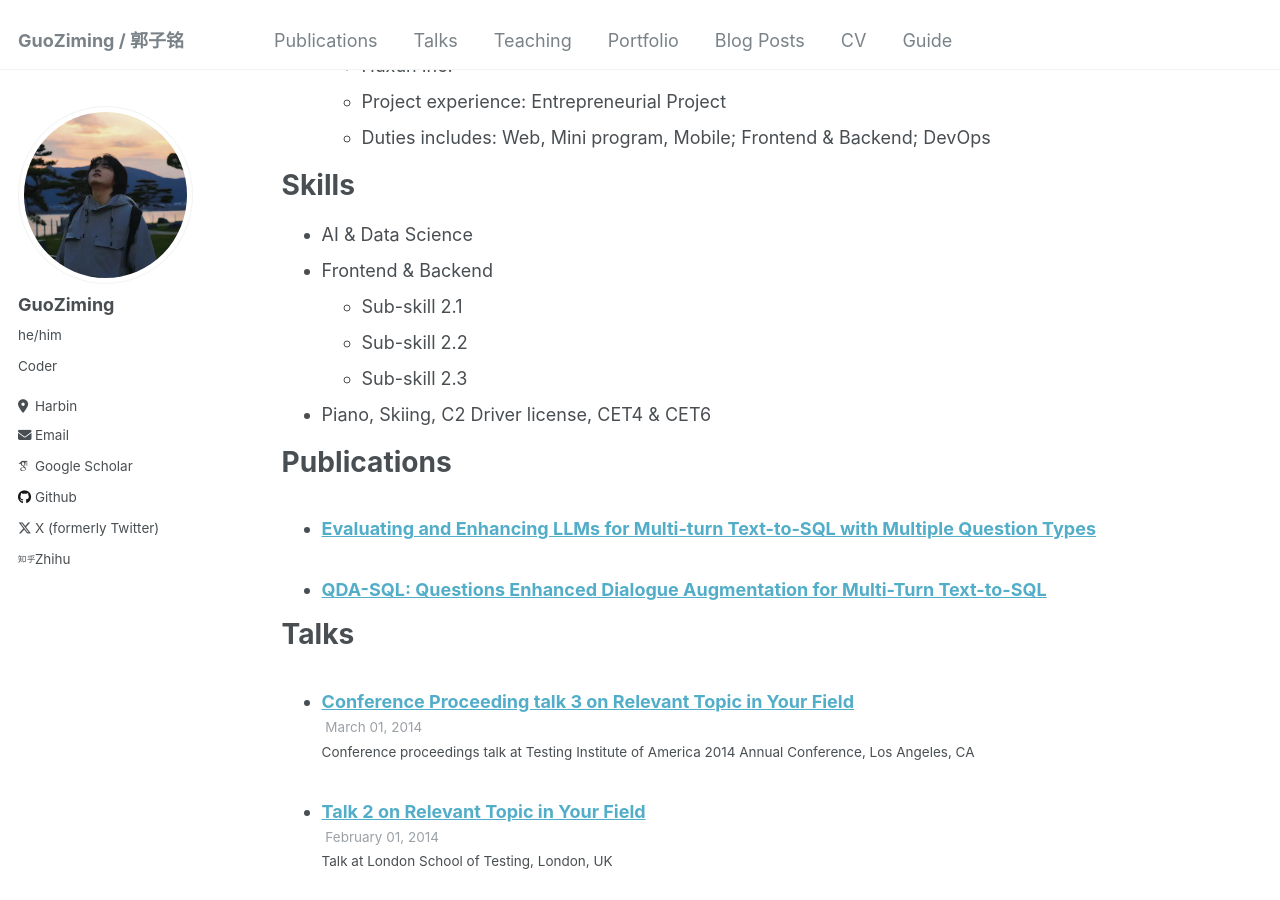
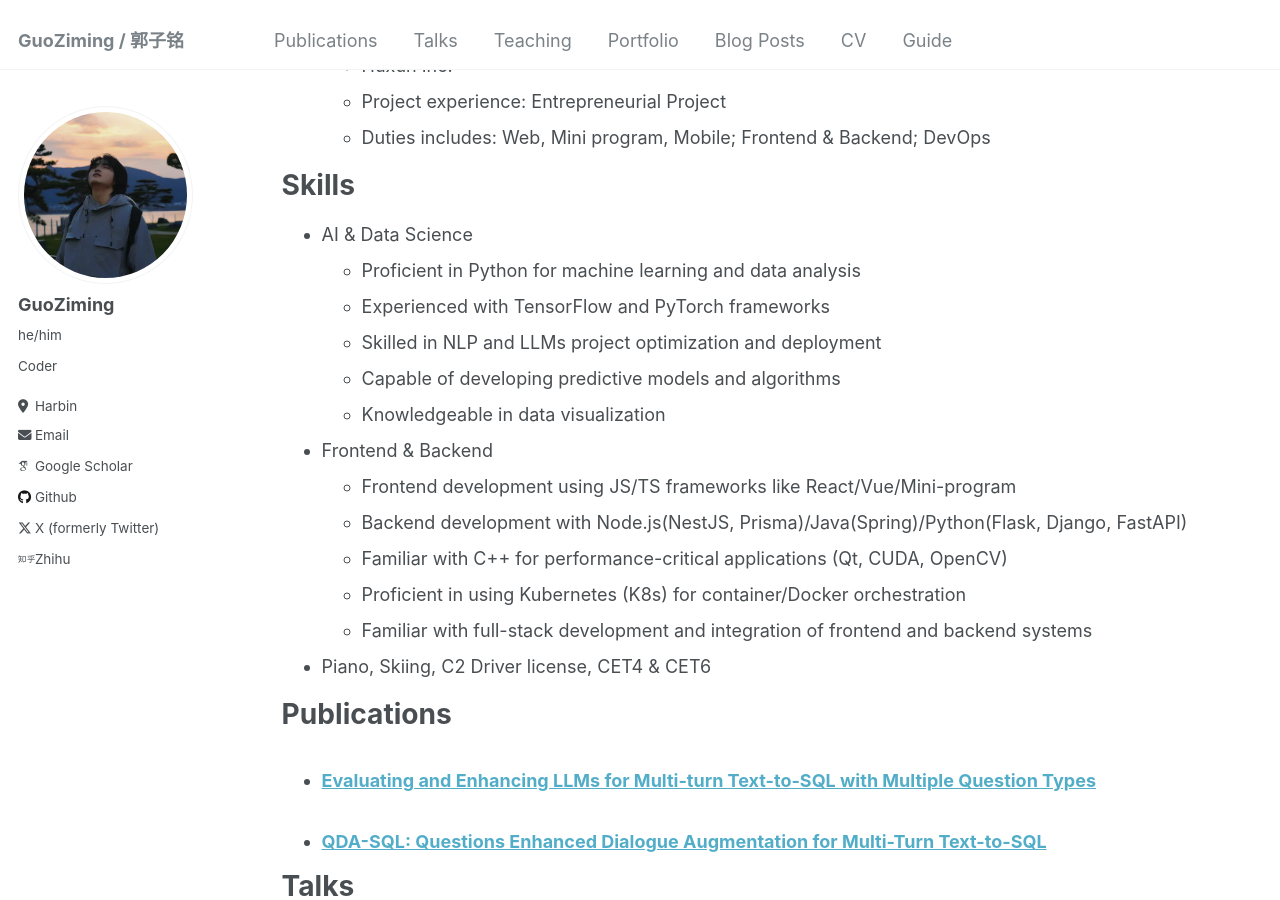
Before and after one commit to mcxiaoxiao/mcxiaoxiao.github.io, a Jekyll site: the page built from _pages/cv.md, in a window 1280 px wide and 900 px high, scrolled down 605 px. Built offline with Jekyll 4.4.1, drawn with Linux system fonts in a browser that asks for light colours; some web fonts are replaced.

Commit message:
Update cv.md

```diff
--- a/_pages/cv.md
+++ b/_pages/cv.md
@@ -38,10 +38,17 @@ Work experience
 Skills
 ======
 * AI & Data Science
+  * Proficient in Python for machine learning and data analysis
+  * Experienced with TensorFlow and PyTorch frameworks
+  * Skilled in NLP and LLMs project optimization and deployment
+  * Capable of developing predictive models and algorithms
+  * Knowledgeable in data visualization
 * Frontend & Backend
-  * Sub-skill 2.1
-  * Sub-skill 2.2
-  * Sub-skill 2.3
+  * Frontend development using JS/TS frameworks like React/Vue/Mini-program
+  * Backend development with Node.js(NestJS, Prisma)/Java(Spring)/Python(Flask, Django, FastAPI)
+  * Familiar with C++ for performance-critical applications (Qt, CUDA, OpenCV)
+  * Proficient in using Kubernetes (K8s) for container/Docker orchestration
+  * Familiar with full-stack development and integration of frontend and backend systems
 * Piano, Skiing, C2 Driver license, CET4 & CET6
 
 Publications
```
